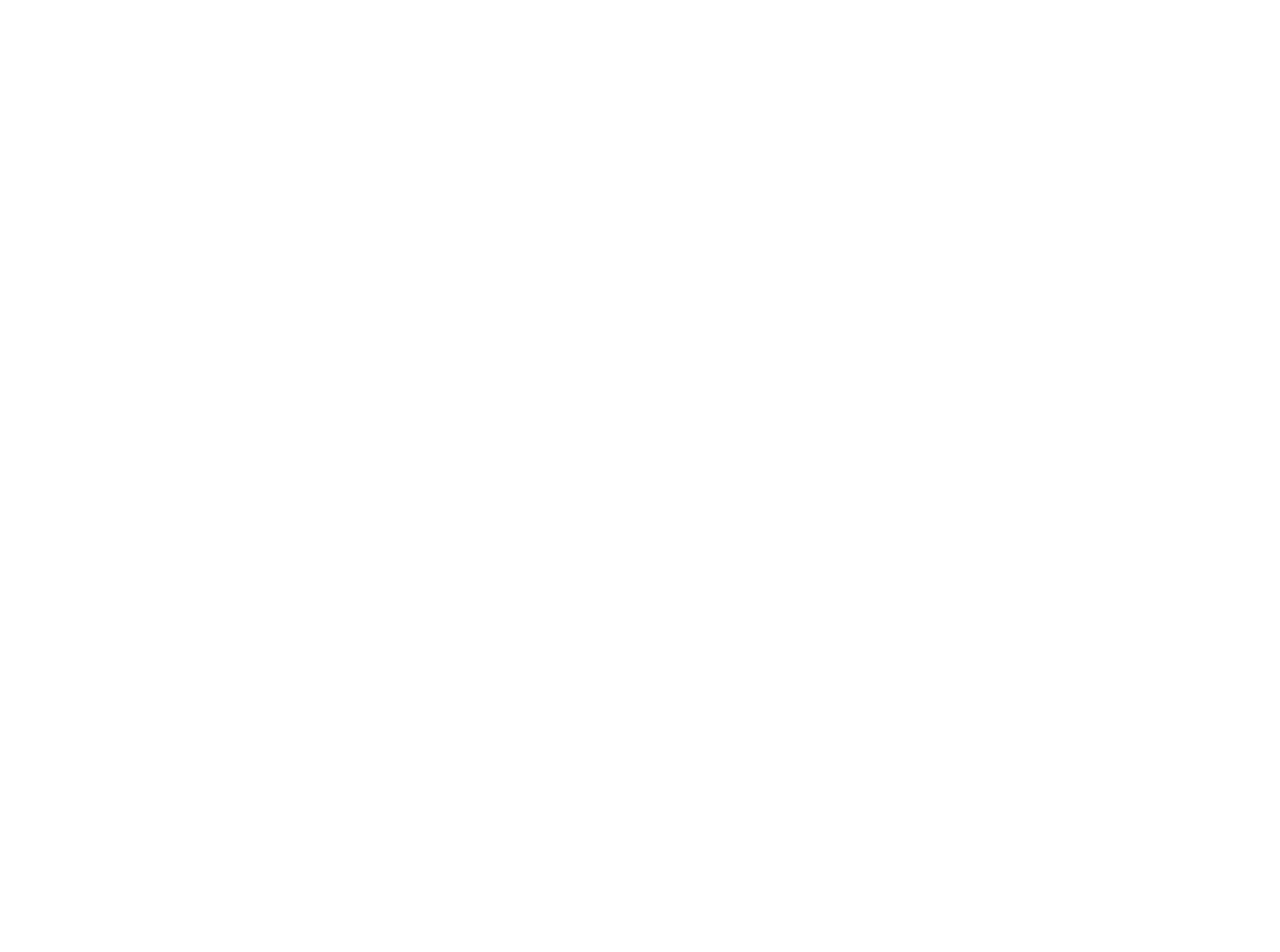
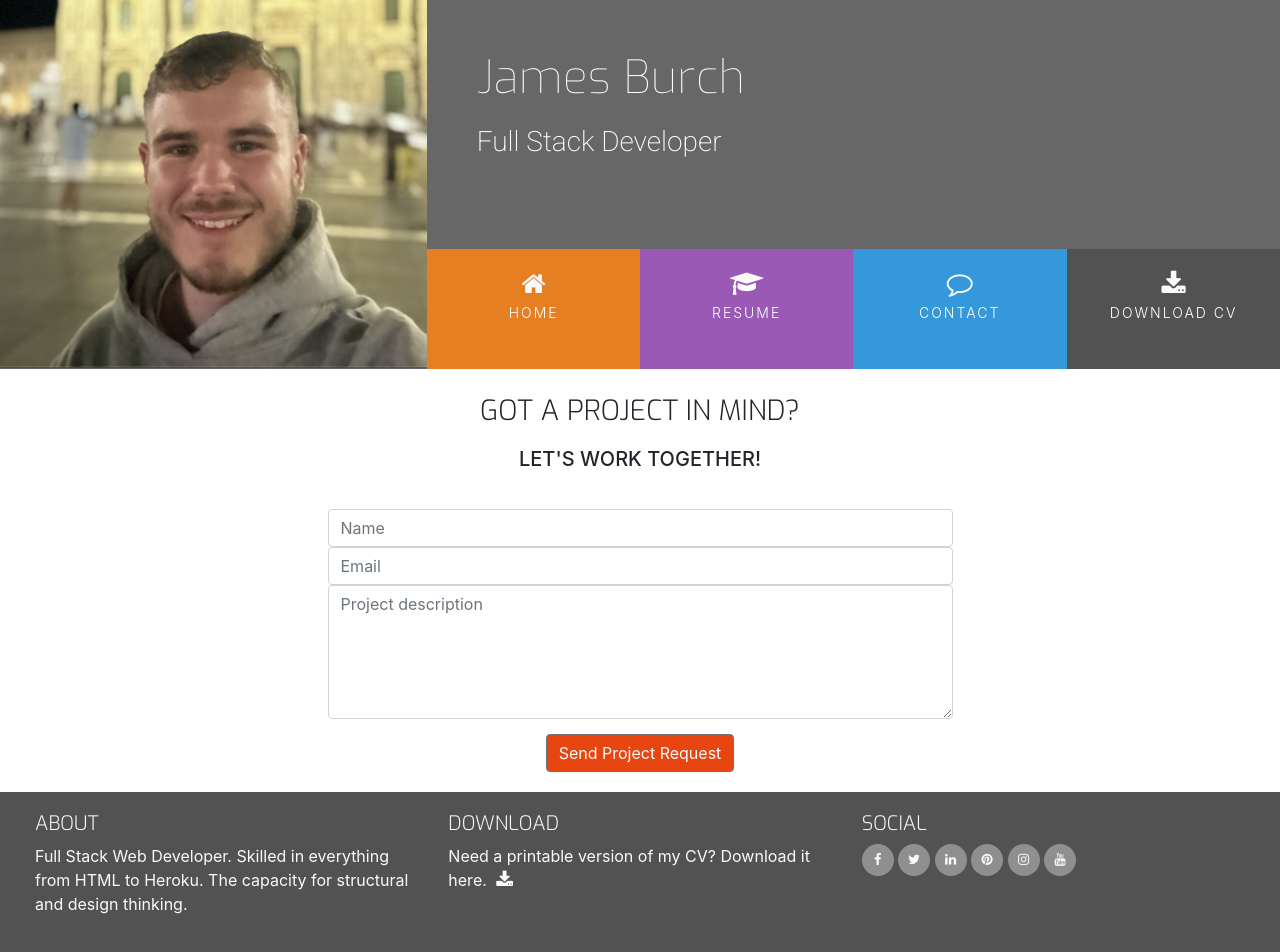
Before and after one commit to James-Burch/resume-bootstrap, a plain HTML site: page contact.html in a window 1280 px wide. Before the commit the page ends 800 px from the top, so only its background shows below. Drawn offline with nearby package versions, Linux system fonts and the light colour scheme.

Commit message:
Add contact page

```diff
--- a/assets/css/style.css
+++ b/assets/css/style.css
@@ -16,6 +16,10 @@
 
 .bg-color-work-history {
     background-color: #9b59b6;
+}
+
+.bg-color-contact {
+    background-color: #fff;
 }
 
 .ui-menu-color-home {
@@ -334,3 +338,36 @@ footer {
 .history-items {
     margin-bottom: 30px;
 }
+
+/* ----------------------------------------Contact Form */
+
+.contact-heading {
+    font-family: "Exo", sans-serif;
+    font-weight: 300;
+    margin-top: 25px;
+    margin-bottom: 20px;
+}
+
+.center-form {
+    padding-top: 10px;
+    margin: 0 auto;
+    max-width: 70%;
+}
+
+button[type="submit"] {
+    margin-top: 15px;
+    margin-bottom: 20px;
+    color: #fafafa;
+    background-color: #e84610;
+}
+
+/* ----------------------------------------Media Queries */
+
+@media(min-width: 992px) {
+    .center-form {
+        padding-top: 30px;
+        min-height: 240px;
+        margin: 0 auto;
+        max-width: 50%;
+    }
+}
--- a/contact.html
+++ b/contact.html
@@ -0,0 +1,140 @@
+<!DOCTYPE html>
+<html lang="en">
+
+<head>
+    <meta charset="UTF-8">
+    <meta name="viewport" content="width=device-width, initial-scale=1.0">
+    <meta http-equiv="X-UA-Compatible" content="ie=edge">
+    <link rel="stylesheet" href="https://maxcdn.bootstrapcdn.com/bootstrap/4.2.1/css/bootstrap.min.css"
+        type="text/css" />
+    <link rel="stylesheet" href="https://maxcdn.bootstrapcdn.com/font-awesome/4.7.0/css/font-awesome.min.css"
+        type="text/css" />
+    <link rel="stylesheet" href="https://cdnjs.cloudflare.com/ajax/libs/hover.css/2.1.1/css/hover-min.css"
+        type="text/css" />
+    <link rel="stylesheet" href="assets/css/style.css">
+    <title>James</title>
+</head>
+
+<body>
+    <header>
+        <div class="row no-gutters">
+            <a class="col-md-4 logo" href="02-index.html"></a>
+            <div class="col-md-8">
+                <div class="row no-gutters bg-color-name-title">
+                    <div class="col heading">
+                        <h1 class="name">James Burch</h1>
+                        <h2 class="title"> Full Stack Developer</h2>
+                    </div>
+                </div>
+                <div class="row no-gutters">
+                    <div class="col">
+                        <ul id="nav" class="list-inline menucontainer">
+                            <li class="col-6 col-sm-3 list-inline-item ui-menu-color-home menuitem">
+                                <a href="index.html" class="hvr-sweep-to-bottom"><i class="fa fa-home"
+                                        aria-hidden="true"></i><span>Home</span></a>
+                            </li>
+                            <li class="col-6 col-sm-3 list-inline-item ui-menu-color-resume menuitem">
+                                <a href="resume.html" class="hvr-sweep-to-bottom"><i class="fa fa-graduation-cap"
+                                        aria-hidden="true"></i><span>Resume</span></a>
+                            </li>
+                            <li class="col-6 col-sm-3 list-inline-item ui-menu-color-contact menuitem">
+                                <a href="contact.html" class="hvr-sweep-to-bottom"><i class="fa fa-comment-o"
+                                        aria-hidden="true"></i><span>Contact</span></a>
+                            </li>
+                            <li class="col-6 col-sm-3 list-inline-item ui-menu-color-download menuitem">
+                                <a href="assets/cv/jamesburchcv-resume.pdf" target="_blank" class="hvr-sweep-to-bottom"><i class="fa fa-download"
+                                        aria-hidden="true"></i><span>Download CV</span></a>
+                            </li>
+                        </ul>
+                    </div>
+                </div>
+            </div>
+        </div>
+    </header>
+    <section class="container-fluid">
+        <div class="row bg-color-contact">
+            <div class="col">
+                <h3 class="contact-heading uppercase text-center">Got a project in mind?</h3>
+                <h5 class="uppercase text-center">Let's work together!</h5>
+
+                <div class="center-form">
+                    <form>
+                        <input type="text" name="name" id="fullname" class="form-control" placeholder="Name" required />
+                        <input type="email" name="email" id="emailaddress" class="form-control" placeholder="Email" required />
+                        <textarea rows="5" name="projectsummary" id="projectsummary" class="form-control" placeholder="Project description" required></textarea>
+                        <div class="form-row text-center">
+                            <div class="col">
+                                <button type="submit" class="btn btn-secondary">Send Project Request</button>
+                            </div>
+                        </div>
+                    </form>
+                </div>
+
+            </div>
+        </div>
+    </section>
+    <footer class="container-fluid">
+        <div id="footer-details" class="row">
+            <div class="col-sm-4">
+                <h5 class="uppercase general-sub">About</h5>
+                <p class="inline-block">
+                    Full Stack Web Developer. Skilled in everything from HTML to Heroku. The capacity for structural and
+                    design thinking.
+                </p>
+            </div>
+            <div class="col-sm-4">
+                <h5 class="uppercase general-sub">Download</h5>
+                <p class="inline-block">
+                    Need a printable version of my CV? Download it here.
+                    <a href="#" target="_blank" class="cv-pdf">
+                        <i class="fa fa-download" aria-hidden="true"></i>
+                        <span class="sr-only">Download link.</span>
+                    </a>
+                </p>
+            </div>
+            <div class="col-sm-4">
+                <h5 class="uppercase general-sub">Social</h5>
+                <ul class="list-inline social-links">
+                    <li class="list-inline-item">
+                        <a target="_blank" href="#">
+                            <i class="fa fa-facebook" aria-hidden="true"></i>
+                            <span class="sr-only">Facebook</span>
+                        </a>
+                    </li>
+                    <li class="list-inline-item">
+                        <a target="_blank" href="#">
+                            <i class="fa fa-twitter" aria-hidden="true"></i>
+                            <span class="sr-only">Twitter</span>
+                        </a>
+                    </li>
+                    <li class="list-inline-item">
+                        <a target="_blank" href="#">
+                            <i class="fa fa-linkedin" aria-hidden="true"></i>
+                            <span class="sr-only">LinkedIn</span>
+                        </a>
+                    </li>
+                    <li class="list-inline-item">
+                        <a target="_blank" href="#">
+                            <i class="fa fa-pinterest" aria-hidden="true"></i>
+                            <span class="sr-only">Pinterest</span>
+                        </a>
+                    </li>
+                    <li class="list-inline-item">
+                        <a target="_blank" href="#">
+                            <i class="fa fa-instagram" aria-hidden="true"></i>
+                            <span class="sr-only">Instagram</span>
+                        </a>
+                    </li>
+                    <li class="list-inline-item">
+                        <a target="_blank" href="#">
+                            <i class="fa fa-youtube" aria-hidden="true"></i>
+                            <span class="sr-only">YouTube</span>
+                        </a>
+                    </li>
+                </ul>
+            </div>
+        </div>
+    </footer>
+</body>
+
+</html>
```
Also changed, not shown: index.html (+4 -4 lines), resume.html (+4 -4 lines), 1 other file.
